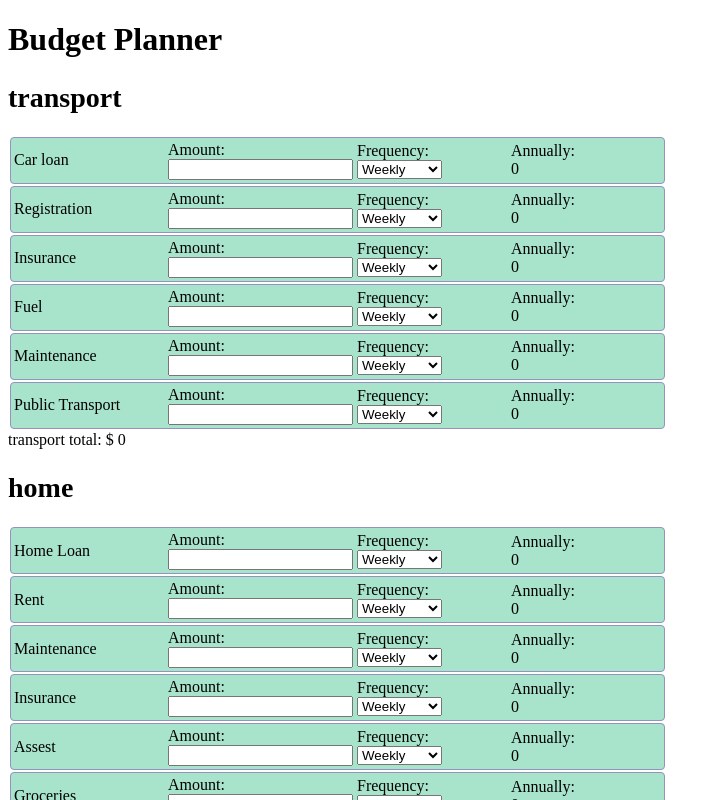
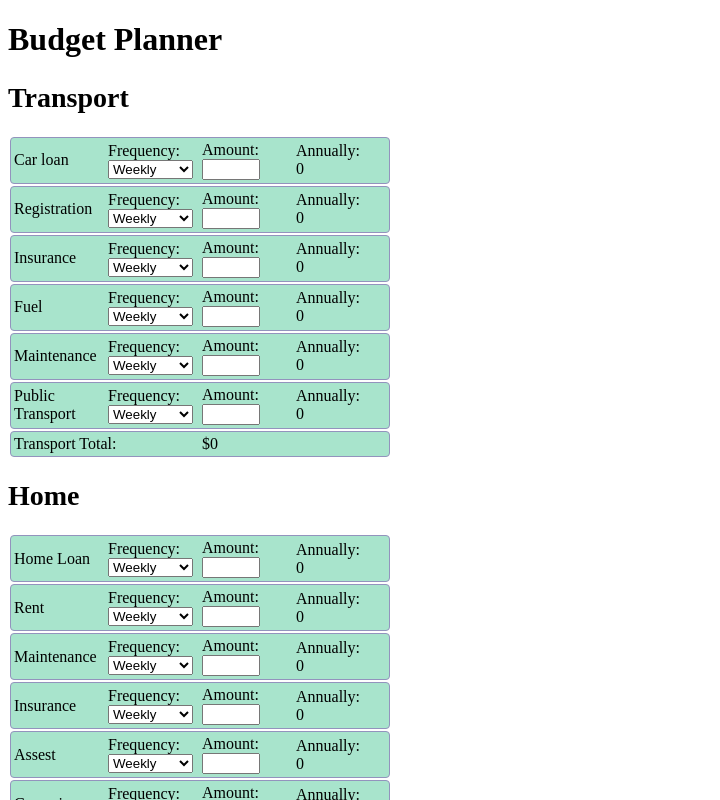
Before and after one commit to DBurgess93/budget-planner, a React (Create React App) app: page / in a window 1280 px wide. Shown: the top 800 px of the page, without its empty margins (0-720 px from the left). Built offline with nearby package versions, Linux system fonts and the light colour scheme.

Commit message:
Capitalising

```diff
--- a/src/App.js
+++ b/src/App.js
@@ -13,20 +13,12 @@ const Category = ({
     <>
       {Object.keys(categories).map((categoryKey) => (
         <div key={categoryKey} className="cat-table">
-          <h2>{categoryKey}</h2>
+          <h2>{categoryKey.charAt(0).toUpperCase() + categoryKey.slice(1)}</h2>
           {categories[categoryKey].map((item, index) => (
             <table key={index}>
               <tbody>
                 <tr>
                   <td>{item.name}</td>
-                  <td>
-                    Amount:
-                    <input
-                      type="text"
-                      value={item.amount || ''}
-                      onChange={(event) => handleAmountChange(categoryKey, index, event.target.value)}
-                    />
-                  </td>
                   <td>
                     Frequency:
                     <select
@@ -41,6 +33,14 @@ const Category = ({
                     </select>
                   </td>
                   <td>
+                    Amount:
+                    <input
+                      type="text"
+                      value={item.amount || ''}
+                      onChange={(event) => handleAmountChange(categoryKey, index, event.target.value)}
+                    />
+                  </td>
+                  <td>
                     Annually:
                     <p> {item.annualAmount} </p>
                   </td>
@@ -48,7 +48,14 @@ const Category = ({
               </tbody>
             </table>
           ))}
-          <p> {categoryKey} total: $ {categoryTotals[categoryKey]} </p>
+          <table>
+            <tbody>
+              <tr>
+                <td>{categoryKey.charAt(0).toUpperCase() + categoryKey.slice(1)} Total:</td>
+                <td>${categoryTotals[categoryKey]}</td>
+              </tr>
+            </tbody>
+          </table>
         </div>
       ))}
       <p>Total Expenses: $</p>
@@ -208,7 +215,7 @@ const App = () => {
     { label: 'Weekly', value: 52 },
     { label: 'Fortnightly', value: 26 },
     { label: 'Monthly', value: 12 },
-    { label: 'Quarterly', value: 4},
+    { label: 'Quarterly', value: 4 },
     { label: 'Yearly', value: 1 },
   ];
 
--- a/src/index.scss
+++ b/src/index.scss
@@ -1,13 +1,18 @@
 .cat-table {
   table {
+    table-layout: fixed;
     width: auto;
+    max-width: 380px;
     border: 1px solid #9393bd;
     border-radius: 4px;
     background-color: #a8e4cc;
     margin: 2px;
   }
   td {
-    width: 150px;
+    width: calc(100%/4);
+      input {
+        width: 50px;
+      }
   }
   p {
     margin: 0;
```
